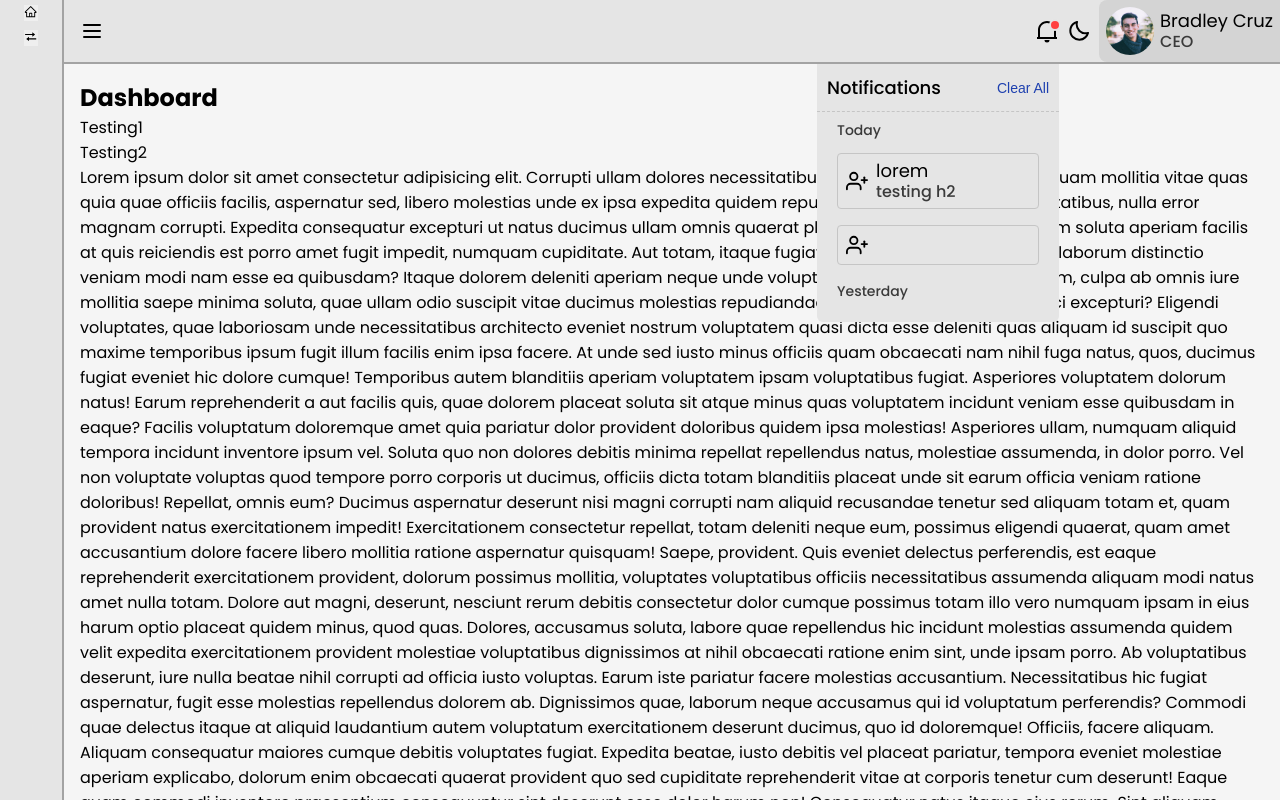
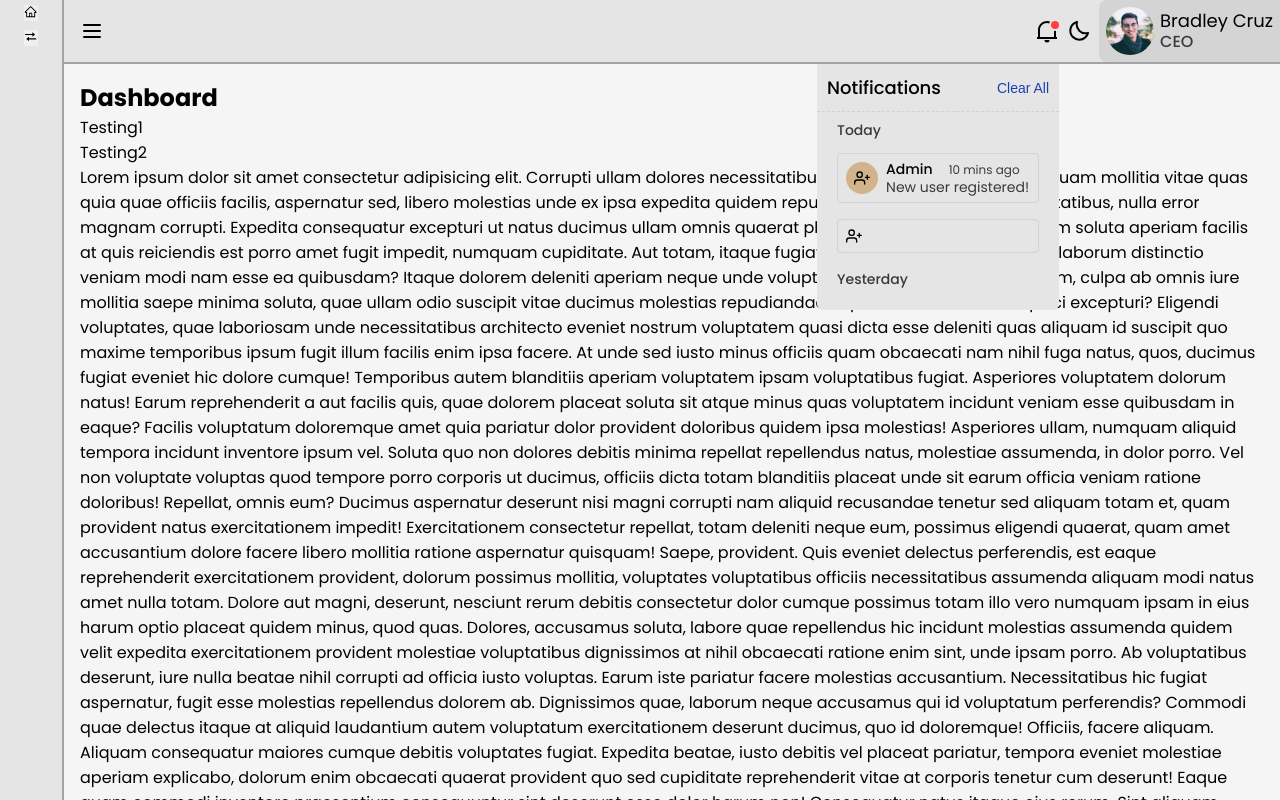
Before and after one commit to BolaGhaly/Admin-Dashboard, a Next.js app: page / in a window 1280 px wide. Both pictures are taken after a click on the button 1047 px from the left and 31 px from the top of the page. Shown: the top 800 px of the page. Built offline with nearby package versions, Linux system fonts and the light colour scheme.

Commit message:
Update notification inside of notifications menu

```diff
--- a/components/NotificationsMenu.tsx
+++ b/components/NotificationsMenu.tsx
@@ -29,10 +29,14 @@ const NotificationsMenu = () => {
           <div>
             <h2>Today</h2>
             <Menu.Item as="div">
-              <Icon name="newUser" />
+              <button>
+                <Icon name="newUser" />
+              </button>
               <div>
-                <h1>lorem</h1>
-                <h2>testing h2</h2>
+                <h1>
+                  Admin<small>10 mins ago</small>
+                </h1>
+                <h2>New user registered!</h2>
               </div>
             </Menu.Item>
             <Menu.Item as="div">
--- a/styles/modules/topBar.module.scss
+++ b/styles/modules/topBar.module.scss
@@ -195,8 +195,16 @@
       align-items: center;
       width: 100%;
 
+      button {
+        margin: 0;
+        background-color: tan;
+        padding: 0.5rem;
+        border-radius: 50%;
+      }
+
       svg {
-        font-size: 1.375rem;
+        font-size: 1rem;
+        color: var(--text);
       }
 
       div {
@@ -209,12 +217,20 @@
         width: max-content;
 
         h1 {
-          font-size: 1.125rem;
-          font-weight: 400;
+          font-weight: 500;
+          font-size: 0.875rem;
+
+          small {
+            color: var(--sc-text);
+            margin-left: 1rem;
+            font-weight: 400;
+            font-size: 0.75rem;
+          }
         }
 
         h2 {
-          font-size: 1rem;
+          font-weight: 400;
+          font-size: 0.875rem;
           margin: 0.25rem 0 0 0;
         }
       }
--- a/styles/palette.scss
+++ b/styles/palette.scss
@@ -6,7 +6,7 @@ $light-user: #d4d4d4;
 $light-userMenu-hover: #d8d8d8;
 $light-userMenu-shadow: -2px 2px 2px rgba(0, 0, 0, 0.3);
 $light-clearAll-text: #1e40af;
-$light-notifications-line: #c5c5c5;
+$light-notifications-line: #d2d2d2;
 
 $dark-bg: #212327;
 $dark-text: #f5f5f5;
```
